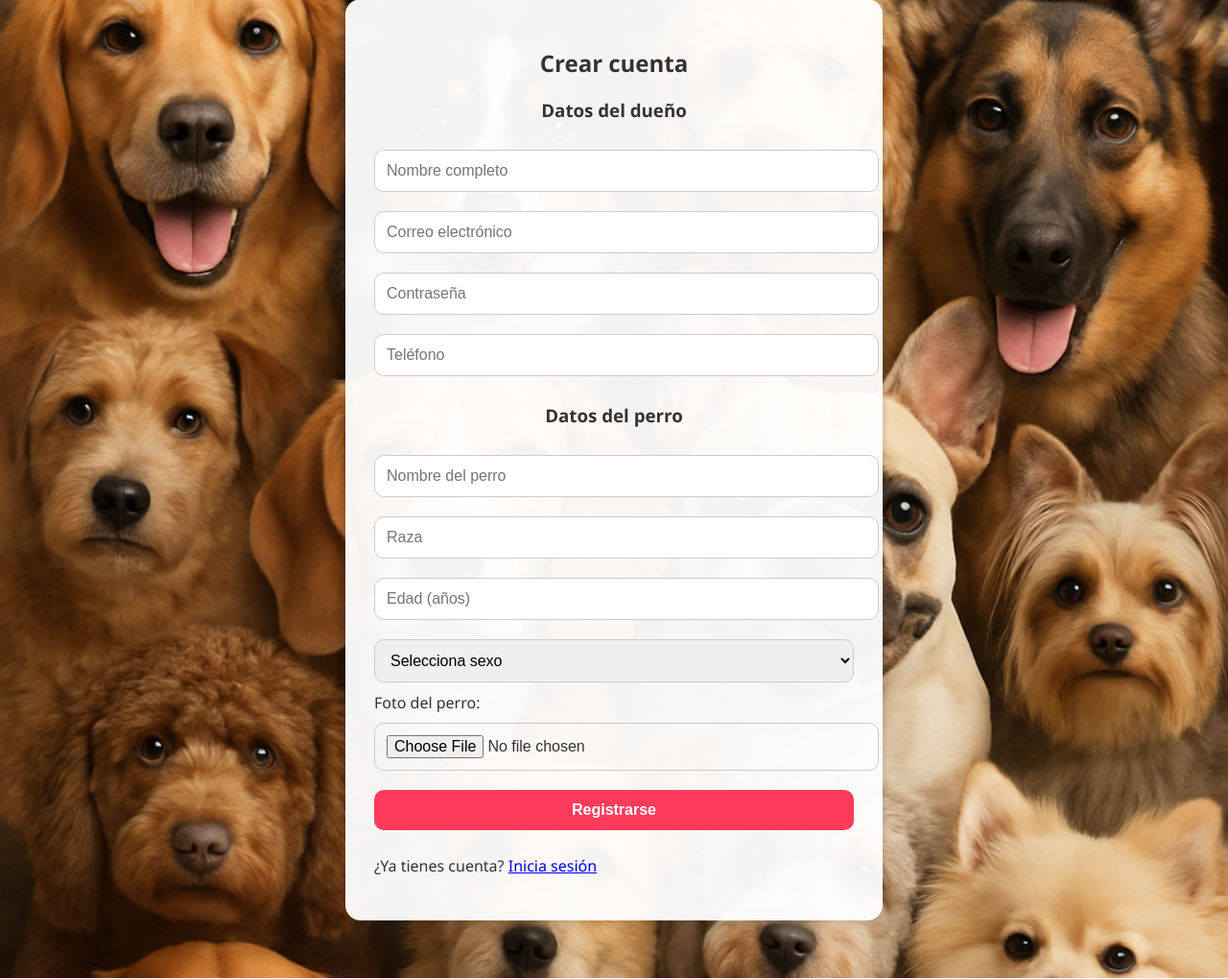
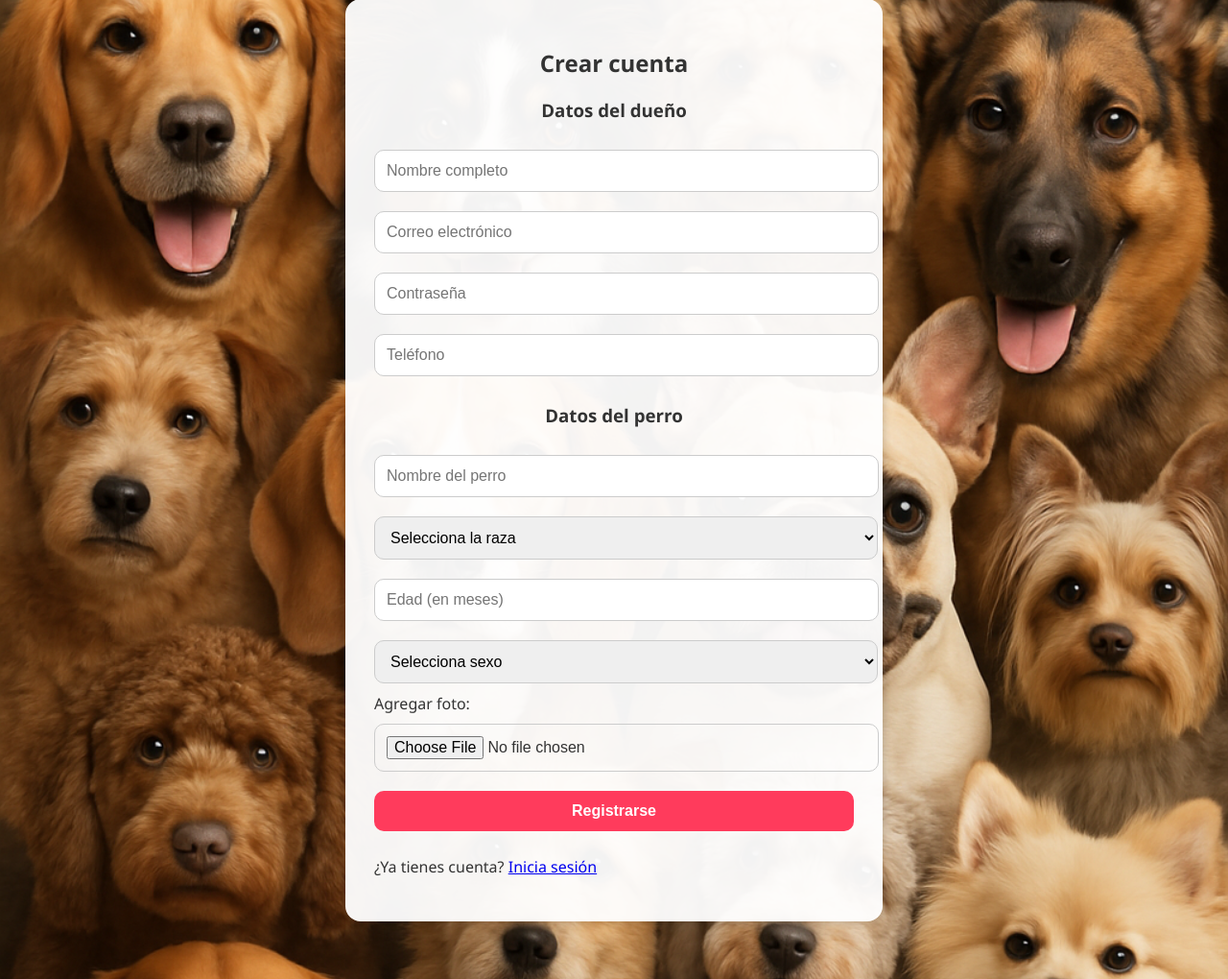
Before and after one commit to djkeviin/Dogmatch, a PHP site: page /registro.php in a window 1280 px wide. Shown: the part 61-1081 px from the top of the page at 96% size. Run offline with PHP 8.4, Linux system fonts and the light colour scheme.

Commit message:
3 commit

```diff
--- a/public/css/styles.css
+++ b/public/css/styles.css
@@ -82,9 +82,17 @@ body {
 }
 
 .form-container input,
-.form-container select,
 .form-container button {
     width: 100%;
+    padding: 12px;
+    margin: 10px 0;
+    border-radius: 10px;
+    border: 1px solid #ccc;
+    font-size: 16px;
+}
+
+.form-container select{
+    width: 105%;
     padding: 12px;
     margin: 10px 0;
     border-radius: 10px;
--- a/views/auth/login.php
+++ b/views/auth/login.php
@@ -29,7 +29,7 @@
       <div class="ub1">&#128273; Ingrese correo</div>
       <input type="email" name="email" placeholder="Ingresar correo" required>
 
-      <div class="ub1">&#128274; Ingresar password</div>
+      <div class="ub1">&#128274; Ingresar Contraseña</div>
       <input type="password" name="password" placeholder="Ingresar contraseña..." required>
 
       <div class="ub1">
@@ -42,7 +42,7 @@
       </div>
 
       <div class="ref1">
-         <p>¿No tienes cuenta? <a href="register.php">Regístrate aquí</a></p>
+         <p>¿No tienes cuenta? <a href="registro.php">Regístrate aquí</a></p>
       </div>
     </form>
   </div>
--- a/views/auth/registro.php
+++ b/views/auth/registro.php
@@ -9,9 +9,7 @@
 <body>
     <div class="form-container">
         <h2>Crear cuenta</h2>
-         <form action="/public/index.php?action=registrar" method="POST" enctype="multipart/form-data">
-
-
+        <form action="/public/index.php?action=registrar" method="POST" enctype="multipart/form-data">
 
             <!-- Datos del dueño -->
             <h3>Datos del dueño</h3>
@@ -23,8 +21,23 @@
             <!-- Datos del perro -->
             <h3>Datos del perro</h3>
             <input type="text" name="nombre_perro" placeholder="Nombre del perro" required>
-            <input type="text" name="raza" placeholder="Raza" required>
-            <input type="number" name="edad" placeholder="Edad (años)" min="0" required>
+
+            <select name="raza" required>
+                <option value="">Selecciona la raza</option>
+                <option value="Labrador Retriever">Labrador Retriever</option>
+                <option value="French Poodle">French Poodle</option>
+                <option value="Bulldog Francés">Bulldog Francés</option>
+                <option value="Golden Retriever">Golden Retriever</option>
+                <option value="Shih Tzu">Shih Tzu</option>
+                <option value="Yorkshire Terrier">Yorkshire Terrier</option>
+                <option value="Pastor Alemán">Pastor Alemán</option>
+                <option value="Beagle">Beagle</option>
+                <option value="Chihuahua">Chihuahua</option>
+                <option value="Cocker Spaniel">Cocker Spaniel</option>
+                <option value="Criollo">Criollo</option>
+            </select>
+
+            <input type="number" name="edad" placeholder="Edad (en meses)" min="1" required>
 
             <select name="sexo" required>
                 <option value="">Selecciona sexo</option>
@@ -32,8 +45,8 @@
                 <option value="Hembra">Hembra</option>
             </select>
 
-            <label>Foto del perro:</label>
-            <input type="file" name="foto" accept="image/*" required>
+            <label for="foto">Agregar foto:</label>
+            <input type="file" id="foto" name="foto" accept="image/*" required>
 
             <button type="submit" name="registrar">Registrarse</button>
         </form>
```
Also changed, not shown: public/css/login.css (+0 -38 lines).
